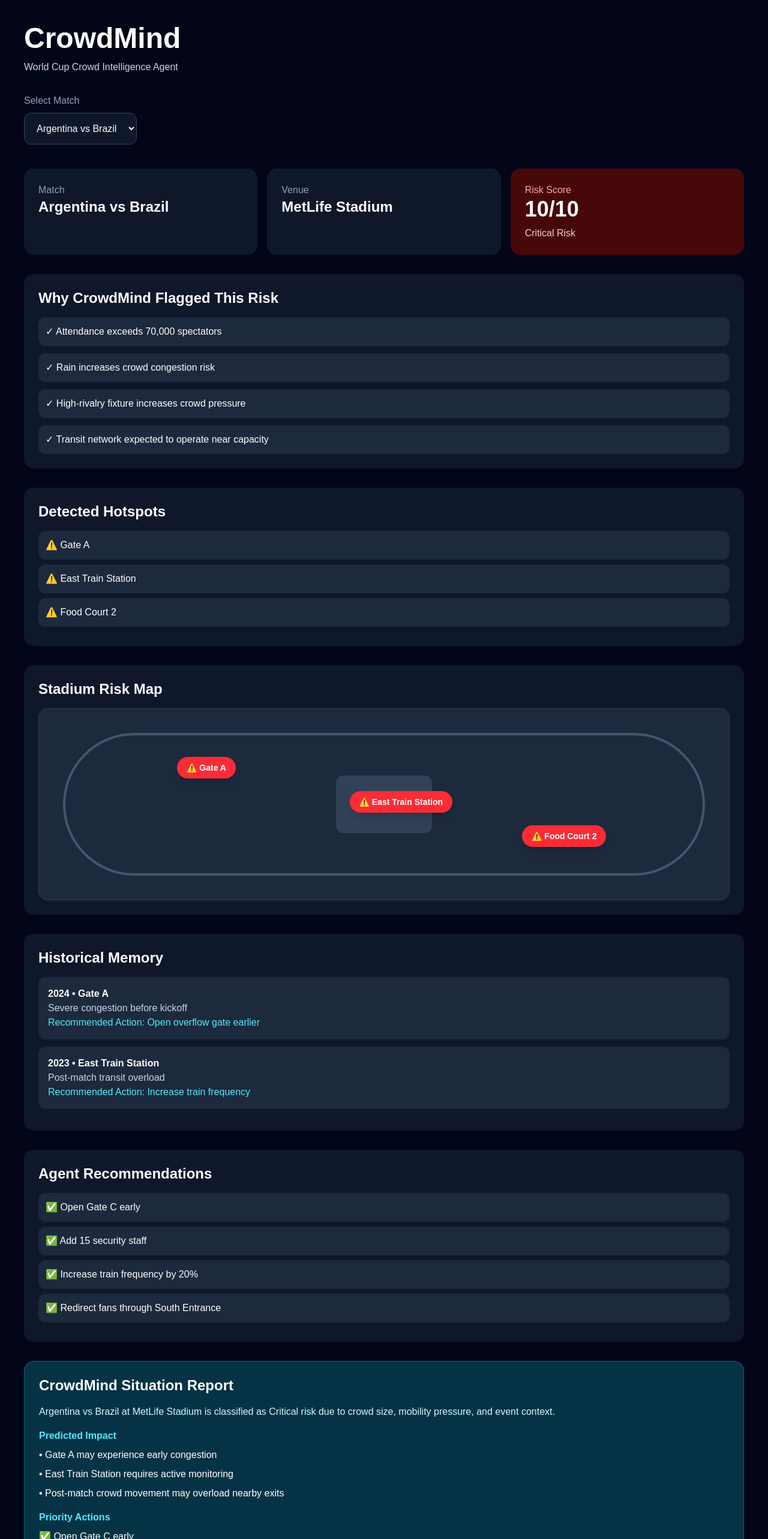
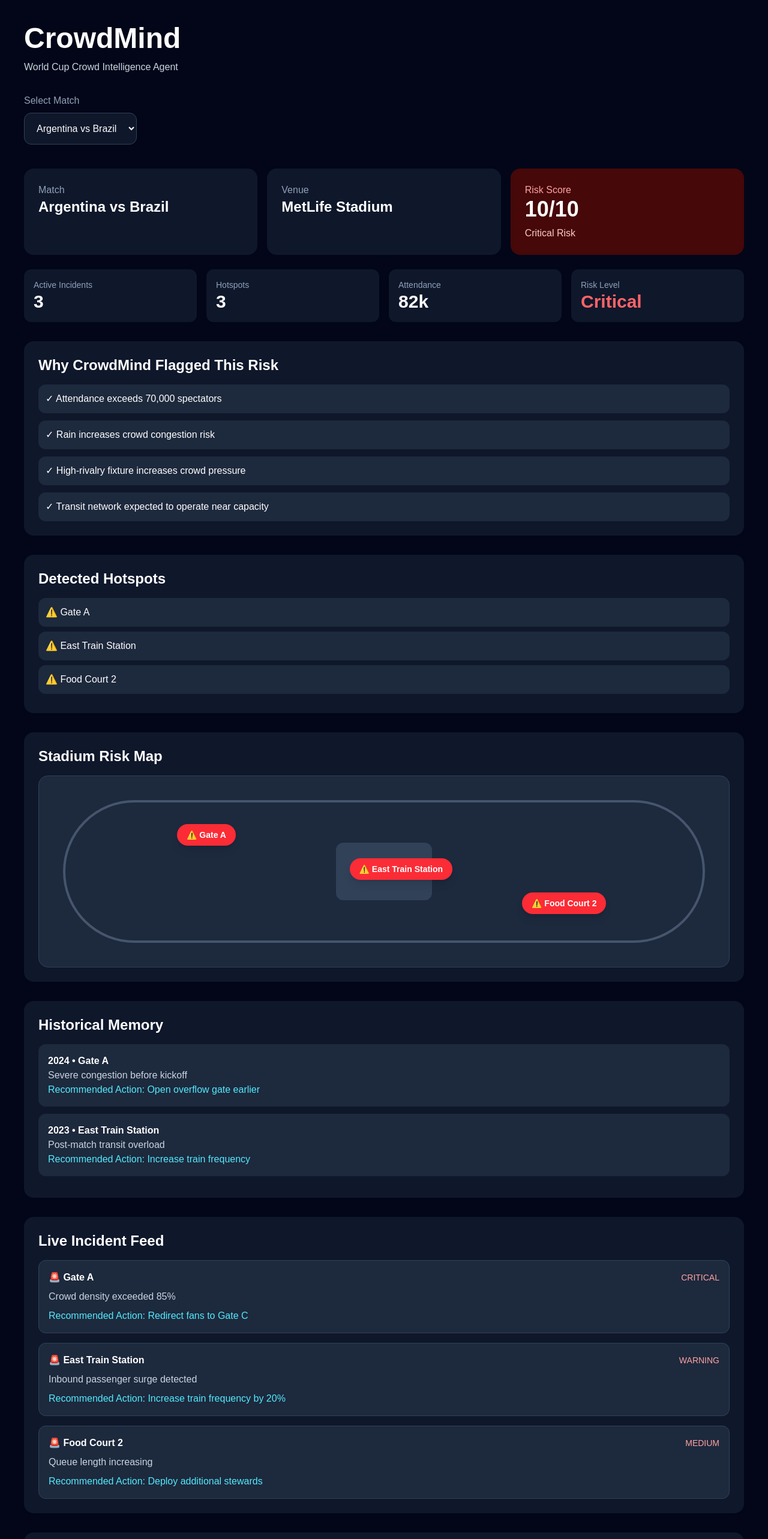
Before and after one commit to Sarbajit-Sengupta/crowdmind, a Next.js app in the folder web/: page / in a window 1280 px wide. Shown: the top 2566 px of the page at 60% size. Built offline with nearby package versions, Linux system fonts and the light colour scheme.

Commit message:
Add live incidents and command center metrics

```diff
--- /dev/null
+++ b/web/app/api/copilot/route.ts
@@ -0,0 +1,52 @@
+import OpenAI from "openai";
+
+const client = new OpenAI({
+  apiKey: process.env.OPENROUTER_API_KEY,
+  baseURL: "https://openrouter.ai/api/v1",
+});
+
+export async function POST(req: Request) {
+  try {
+   const { question, context } = await req.json();
+
+    const completion = await client.chat.completions.create({
+      model: "openai/gpt-4o-mini",
+      messages: [
+        {
+          role: "system",
+          content:
+            "You are CrowdMind, an AI crowd intelligence agent for World Cup stadium operations. Give concise, operationally useful answers.",
+        },
+        {
+  role: "user",
+  content: `
+Current event context:
+Match: ${context.match}
+Venue: ${context.stadium}
+Attendance: ${context.attendance}
+Weather: ${context.weather}
+Risk: ${context.riskScore}/10 (${context.riskLevel})
+Hotspots: ${context.hotspots.join(", ")}
+Existing recommendations: ${context.recommendations.join(", ")}
+
+Question:
+${question}
+`,
+},
+      ],
+    });
+
+    return Response.json({
+      answer: completion.choices[0].message.content,
+    });
+  } catch (error: any) {
+    console.error("OPENROUTER ERROR:", error);
+
+    return Response.json(
+      {
+        error: error.message || "Failed to generate response",
+      },
+      { status: 500 }
+    );
+  }
+}
--- a/web/package.json
+++ b/web/package.json
@@ -9,8 +9,10 @@
     "lint": "eslint"
   },
   "dependencies": {
+    "@google/generative-ai": "^0.24.1",
     "mongodb": "^7.2.0",
     "next": "16.2.6",
+    "openai": "^6.39.1",
     "react": "19.2.4",
     "react-dom": "19.2.4"
   },
--- a/web/src/components/CopilotBox.tsx
+++ b/web/src/components/CopilotBox.tsx
@@ -1,16 +1,70 @@
 "use client";
 
 import { useState } from "react";
-import { getCopilotResponse } from "@/src/lib/copilot";
 
-export default function CopilotBox() {
-  const [question, setQuestion] = useState("What should security do before kickoff?");
-  const [answers, setAnswers] = useState<string[]>(
-    getCopilotResponse("security")
+type Props = {
+  event: any;
+  riskLevel: string;
+};
+
+export default function CopilotBox({ event, riskLevel }: Props) {
+  const [question, setQuestion] = useState(
+    "What should security do before kickoff?"
   );
 
-  function askCopilot() {
-    setAnswers(getCopilotResponse(question));
+  const [answer, setAnswer] = useState(
+    "Ask CrowdMind a stadium operations question."
+  );
+
+  const [loading, setLoading] = useState(false);
+
+  async function askCopilot() {
+    setLoading(true);
+    setAnswer("Thinking...");
+
+    const res = await fetch("/api/copilot", {
+      method: "POST",
+      headers: {
+        "Content-Type": "application/json",
+      },
+      body: JSON.stringify({
+  question,
+  context: {
+    match: event.match,
+    stadium: event.stadium,
+    attendance: event.attendance,
+    weather: event.weather,
+    riskScore: event.riskScore,
+    riskLevel,
+    hotspots: event.hotspots,
+    recommendations: event.recommendations,
+  },
+}),
+    });
+
+  const data = await res.json();
+
+if (data.answer) {
+  setAnswer(data.answer);
+} else {
+  setAnswer(
+    `Gemini quota limit reached. Fallback agent response:
+
+Risk assessment:
+Gate A is likely to become overcrowded due to high arrival pressure.
+
+Expected impact:
+Crowd density may increase near entry lanes and slow stadium ingress.
+
+Recommended actions:
+- Open Gate C as an overflow entrance
+- Deploy additional staff near Gate A
+- Redirect fans toward South Entrance
+- Coordinate with transit teams for post-match surge`
+  );
+}
+
+setLoading(false);
   }
 
   return (
@@ -26,22 +80,19 @@
 
         <button
           onClick={askCopilot}
-          className="rounded-xl bg-cyan-500 px-6 font-bold text-slate-950"
+          disabled={loading}
+          className="rounded-xl bg-cyan-500 px-6 font-bold text-slate-950 disabled:opacity-50"
         >
-          Ask
+          {loading ? "Thinking" : "Ask"}
         </button>
       </div>
 
-      <div className="mt-4 rounded-xl bg-cyan-950 border border-cyan-800 p-4">
+      <div className="mt-4 rounded-xl bg-cyan-950 border border-cyan-800 p-4 whitespace-pre-wrap">
         <p className="text-cyan-300 font-semibold mb-3">
           CrowdMind Agent Response
         </p>
 
-        <ul className="space-y-2">
-          {answers.map((answer) => (
-            <li key={answer}>• {answer}</li>
-          ))}
-        </ul>
+        {answer}
       </div>
     </section>
   );
--- a/web/src/components/Dashboard.tsx
+++ b/web/src/components/Dashboard.tsx
@@ -8,7 +8,8 @@
 import { generateSituationReport } from "@/src/lib/reportEngine";
 import CopilotBox from "@/src/components/CopilotBox";
 import RiskMap from "@/src/components/RiskMap";
-
+import LiveIncidentFeed from "@/src/components/LiveIncidentFeed";
+import { liveIncidents } from "@/src/data/liveIncidents";
 
 export default function Dashboard() {
   const [selectedMatch, setSelectedMatch] =
@@ -26,7 +27,8 @@
 
   const historicalIncidents =
     incidents[selectedMatch as keyof typeof incidents] || [];
-
+  const activeIncidents =
+  liveIncidents[selectedMatch as keyof typeof liveIncidents] || [];
   const report = generateSituationReport(event, riskLevel);
 
   return (
@@ -67,6 +69,33 @@
           <p className="mt-2 text-red-200 font-medium">{riskLevel} Risk</p>
         </div>
       </section>
+      <section className="mt-6 grid grid-cols-2 md:grid-cols-4 gap-4">
+  <div className="rounded-xl bg-slate-900 p-4">
+    <p className="text-slate-400 text-sm">Active Incidents</p>
+    <h3 className="text-3xl font-bold">{activeIncidents.length}</h3>
+  </div>
+
+  <div className="rounded-xl bg-slate-900 p-4">
+    <p className="text-slate-400 text-sm">Hotspots</p>
+    <h3 className="text-3xl font-bold">{event.hotspots.length}</h3>
+  </div>
+
+  <div className="rounded-xl bg-slate-900 p-4">
+    <p className="text-slate-400 text-sm">Attendance</p>
+    <h3 className="text-3xl font-bold">
+      {Math.round(event.attendance / 1000)}k
+    </h3>
+  </div>
+
+  <div className="rounded-xl bg-slate-900 p-4">
+    <p className="text-slate-400 text-sm">Risk Level</p>
+    <h3 className="text-3xl font-bold text-red-400">
+      {riskLevel}
+    </h3>
+  </div>
+</section>
+
+
 
       <section className="mt-8 rounded-2xl bg-slate-900 p-6">
         <h2 className="text-2xl font-bold mb-4">Why CrowdMind Flagged This Risk</h2>
@@ -100,7 +129,7 @@
           </div>
         ))}
       </section>
-
+      <LiveIncidentFeed incidents={activeIncidents} />
       <section className="mt-8 rounded-2xl bg-slate-900 p-6">
         <h2 className="text-2xl font-bold mb-4">Agent Recommendations</h2>
         {event.recommendations.map((rec) => (
@@ -142,7 +171,7 @@
     </p>
   </div>
 </section>
-      <CopilotBox />
+      <CopilotBox event={event} riskLevel={riskLevel} />
     </main>
   );
 }
--- /dev/null
+++ b/web/src/components/LiveIncidentFeed.tsx
@@ -0,0 +1,41 @@
+type Incident = {
+  level: string;
+  location: string;
+  message: string;
+  action: string;
+};
+
+type Props = {
+  incidents: Incident[];
+};
+
+export default function LiveIncidentFeed({ incidents }: Props) {
+  return (
+    <section className="mt-8 rounded-2xl bg-slate-900 p-6">
+      <h2 className="text-2xl font-bold mb-4">Live Incident Feed</h2>
+
+      <div className="space-y-4">
+        {incidents.map((incident, index) => (
+          <div
+            key={index}
+            className="rounded-xl border border-slate-700 bg-slate-800 p-4"
+          >
+            <div className="flex justify-between items-center">
+              <p className="font-bold">🚨 {incident.location}</p>
+
+              <span className="text-sm text-red-300 uppercase">
+                {incident.level}
+              </span>
+            </div>
+
+            <p className="mt-2 text-slate-300">{incident.message}</p>
+
+            <p className="mt-2 text-cyan-300">
+              Recommended Action: {incident.action}
+            </p>
+          </div>
+        ))}
+      </div>
+    </section>
+  );
+}
--- /dev/null
+++ b/web/src/data/liveIncidents.ts
@@ -0,0 +1,40 @@
+export const liveIncidents = {
+  argentinaBrazil: [
+    {
+      level: "critical",
+      location: "Gate A",
+      message: "Crowd density exceeded 85%",
+      action: "Redirect fans to Gate C",
+    },
+    {
+      level: "warning",
+      location: "East Train Station",
+      message: "Inbound passenger surge detected",
+      action: "Increase train frequency by 20%",
+    },
+    {
+      level: "medium",
+      location: "Food Court 2",
+      message: "Queue length increasing",
+      action: "Deploy additional stewards",
+    },
+  ],
+
+  usaMexico: [
+    {
+      level: "warning",
+      location: "North Gate",
+      message: "Supporter groups arriving simultaneously",
+      action: "Separate entry lanes",
+    },
+  ],
+
+  englandFrance: [
+    {
+      level: "medium",
+      location: "Ride Share Zone",
+      message: "Exit queue forming",
+      action: "Open dedicated pickup corridor",
+    },
+  ],
+};
```
Also changed, not shown: 2 other files (tests, documents, lock files or other folders).
